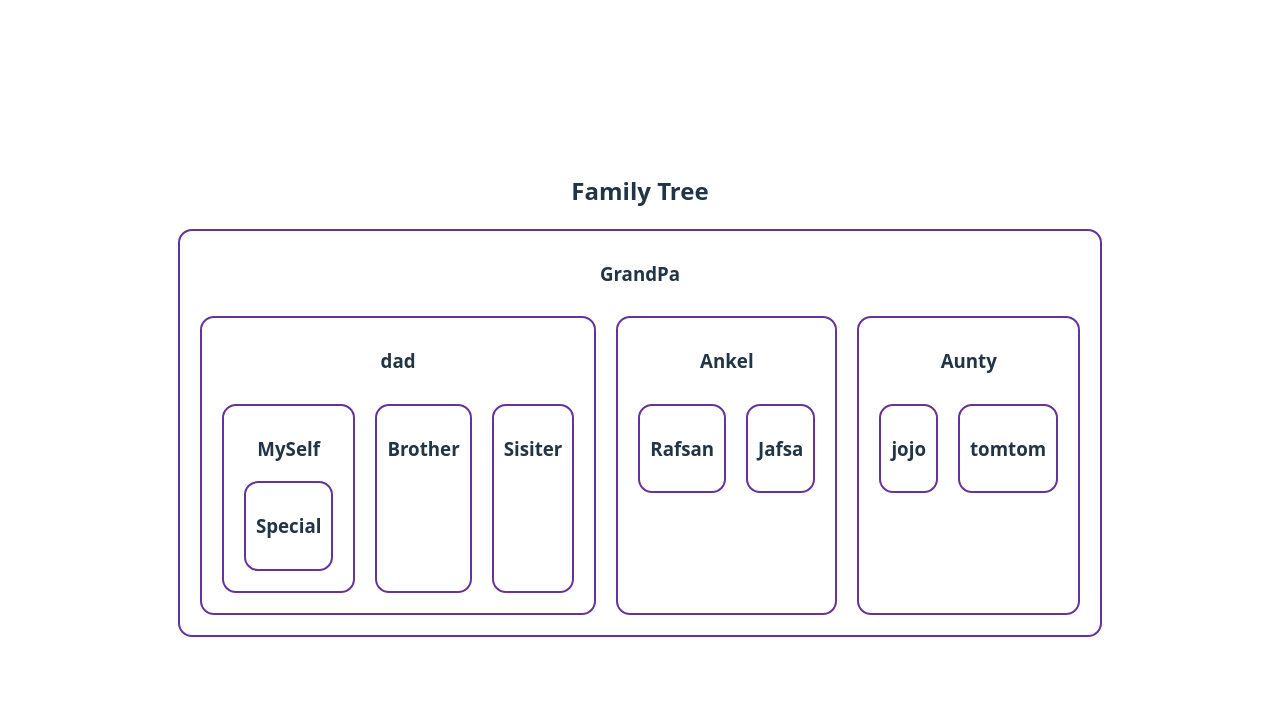
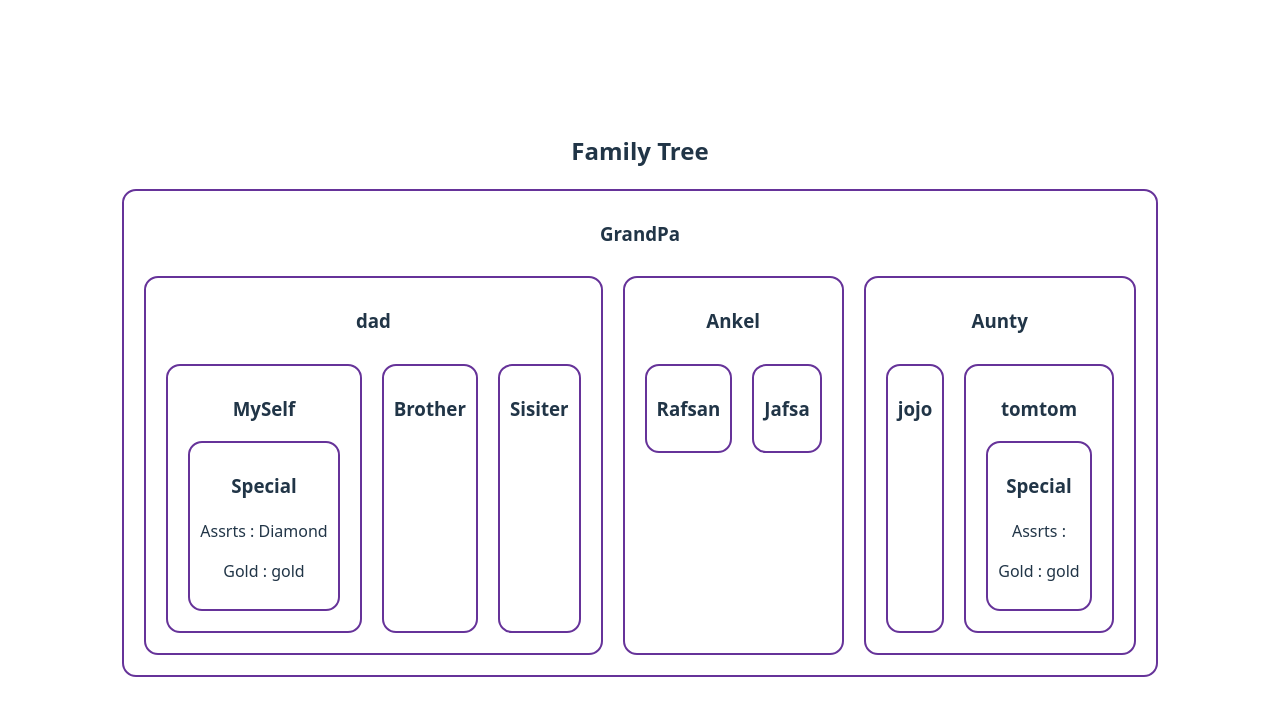
Before and after one commit to mintusikder/react-router, a React (Vite) app in the folder explore-react-form/: page / in a window 1280 px wide. Shown: the top 716 px of the page. Built offline with nearby package versions, Linux system fonts and the light colour scheme.

Commit message:
added context

```diff
--- a/explore-react-form/src/components/FamilyTree/Cousin.jsx
+++ b/explore-react-form/src/components/FamilyTree/Cousin.jsx
@@ -1,9 +1,13 @@
 import React from "react";
+import Special from "./Special";
 
 const Cousin = ({ name }) => {
   return (
     <div>
       <h3>{name}</h3>
+      {
+        name === "tomtom" && <Special></Special>
+      }
     </div>
   );
 };
--- a/explore-react-form/src/components/FamilyTree/Dad.jsx
+++ b/explore-react-form/src/components/FamilyTree/Dad.jsx
@@ -3,12 +3,12 @@ import Myself from './Myself';
 import Brother from './Brother';
 import Sister from './Sister';
 
-const Dad = () => {
+const Dad = ({assets}) => {
     return (
         <div>
             <h3>dad</h3>
             <section className='flex'>
-                <Myself></Myself>
+                <Myself assets={assets}></Myself>
                 <Brother></Brother>
                 <Sister></Sister>
             </section>
--- a/explore-react-form/src/components/FamilyTree/FamilyTree.jsx
+++ b/explore-react-form/src/components/FamilyTree/FamilyTree.jsx
@@ -1,14 +1,20 @@
-import React from 'react';
-import GrantPa from './GrantPa';
-import "./Family/FamilyTree.css"
+import React, { createContext } from "react";
+import GrantPa from "./GrantPa";
+import "./Family/FamilyTree.css";
+
+export const AssetsContext = createContext("");
+
 const FamilyTree = () => {
-    const assets = "Diamond"
-    return (
-        <div className='family-tree'>
-            <h2>Family Tree</h2>
-            <GrantPa></GrantPa>
-        </div>
-    );
+  const assets = "Diamond";
+  const newAsstes = "gold";
+  return (
+    <div className="family-tree">
+      <h2>Family Tree</h2>
+      <AssetsContext.Provider value={newAsstes}>
+        <GrantPa assets={assets}></GrantPa>
+      </AssetsContext.Provider>
+    </div>
+  );
 };
 
 export default FamilyTree;
--- a/explore-react-form/src/components/FamilyTree/GrantPa.jsx
+++ b/explore-react-form/src/components/FamilyTree/GrantPa.jsx
@@ -3,12 +3,12 @@ import Dad from './Dad';
 import Aunt from './Aunt';
 import Ankel from './Ankel';
 
-const GrantPa = () => {
+const GrantPa = ({assets}) => {
     return (
         <div>
             <h3>GrandPa</h3>
             <section className='flex'>
-                <Dad></Dad>
+                <Dad assets={assets}></Dad>
                 <Ankel></Ankel>
                 <Aunt></Aunt>
             </section>
--- a/explore-react-form/src/components/FamilyTree/Myself.jsx
+++ b/explore-react-form/src/components/FamilyTree/Myself.jsx
@@ -1,11 +1,11 @@
 import React from 'react';
 import Special from './Special';
 
-const Myself = () => {
+const Myself = ({assets}) => {
     return (
         <div>
             <h3>MySelf</h3>
-            <Special></Special>
+            <Special assets={assets}></Special>
         </div>
     );
 };
--- a/explore-react-form/src/components/FamilyTree/Special.jsx
+++ b/explore-react-form/src/components/FamilyTree/Special.jsx
@@ -1,11 +1,16 @@
-import React from 'react';
+import React, { useContext } from "react";
+import { AssetsContext } from "./FamilyTree";
 
-const Special = () => {
-    return (
-        <div>
-            <h3>Special</h3>
-        </div>
-    );
+const Special = ({ assets }) => {
+  const newAssets = useContext(AssetsContext);
+  console.log("asf", newAssets);
+  return (
+    <div>
+      <h3>Special</h3>
+      <p>Assrts : {assets}</p>
+      <p>Gold : {newAssets}</p>
+    </div>
+  );
 };
 
 export default Special;
```
